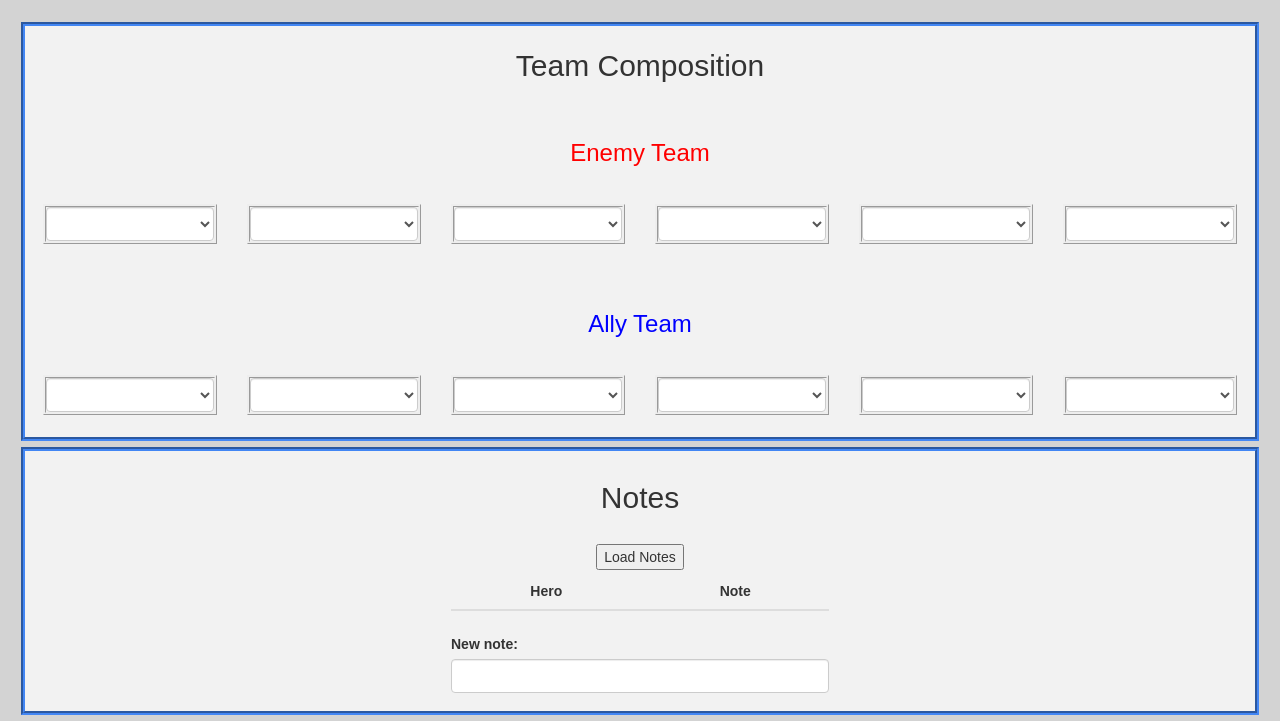
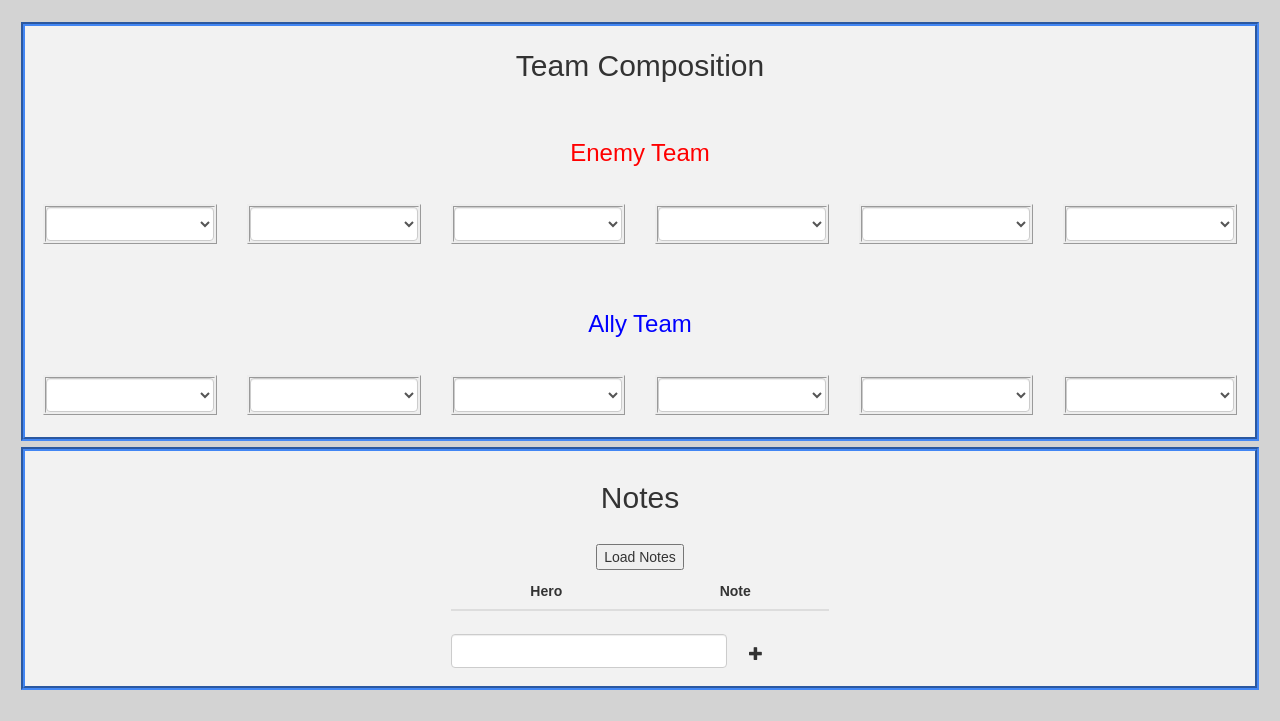
Before and after one commit to RaptureBTP/overwatch-calc, a website: page index.html in a window 1280 px wide. Shown: the part 956-1677 px from the top of the page. After the commit the page ends 1652 px from the top, so only its background shows below. Drawn offline with nearby package versions, Linux system fonts and the light colour scheme.

Commit message:
Added and formatted glyphicon plus

```diff
--- a/index.css
+++ b/index.css
@@ -14,7 +14,6 @@ hr{
 th, td, .alert, .loadBtn{
     text-align: center;
 }
-
 .jumbotron {
     background-color: #5492f5;
     /*background-color: grey;*/
@@ -33,6 +32,15 @@ th, td, .alert, .loadBtn{
 .clickable {
     cursor: pointer;
 }
+.glyphicon-plus {
+    display: inline-block !important;
+    top: 20%;
+    margin: -8px;
+    vertical-align: middle;
+}
+.glyph-container{
+    height: 35px;
+}
 .lightClrContainer{
     border: 4px groove #4286f4;
     margin: 6px;
--- a/index.html
+++ b/index.html
@@ -281,14 +281,14 @@
             <div class="col-md-4"></div>
         </div>
         <div class="row">
-            <div class="col-md-4"></div>
-            <div class="col-md-4">
+            <div class="col-sm-4"></div>
+            <div class="col-sm-3">
                 <div class="form-group">
-                    <label for="newNote">New note:</label>
                     <input type="text" ng-model="newNoteText" class="form-control" id="newNote">
                 </div>
             </div>
-            <div class="col-md-4"></div>
+            <div class="col-sm-1 glyph-container" title="Add a new note"><span class="glyphicon glyphicon-plus clickable"></span></div>
+            <div class="col-sm-4"></div>
         </div>
     </div>
 
```
